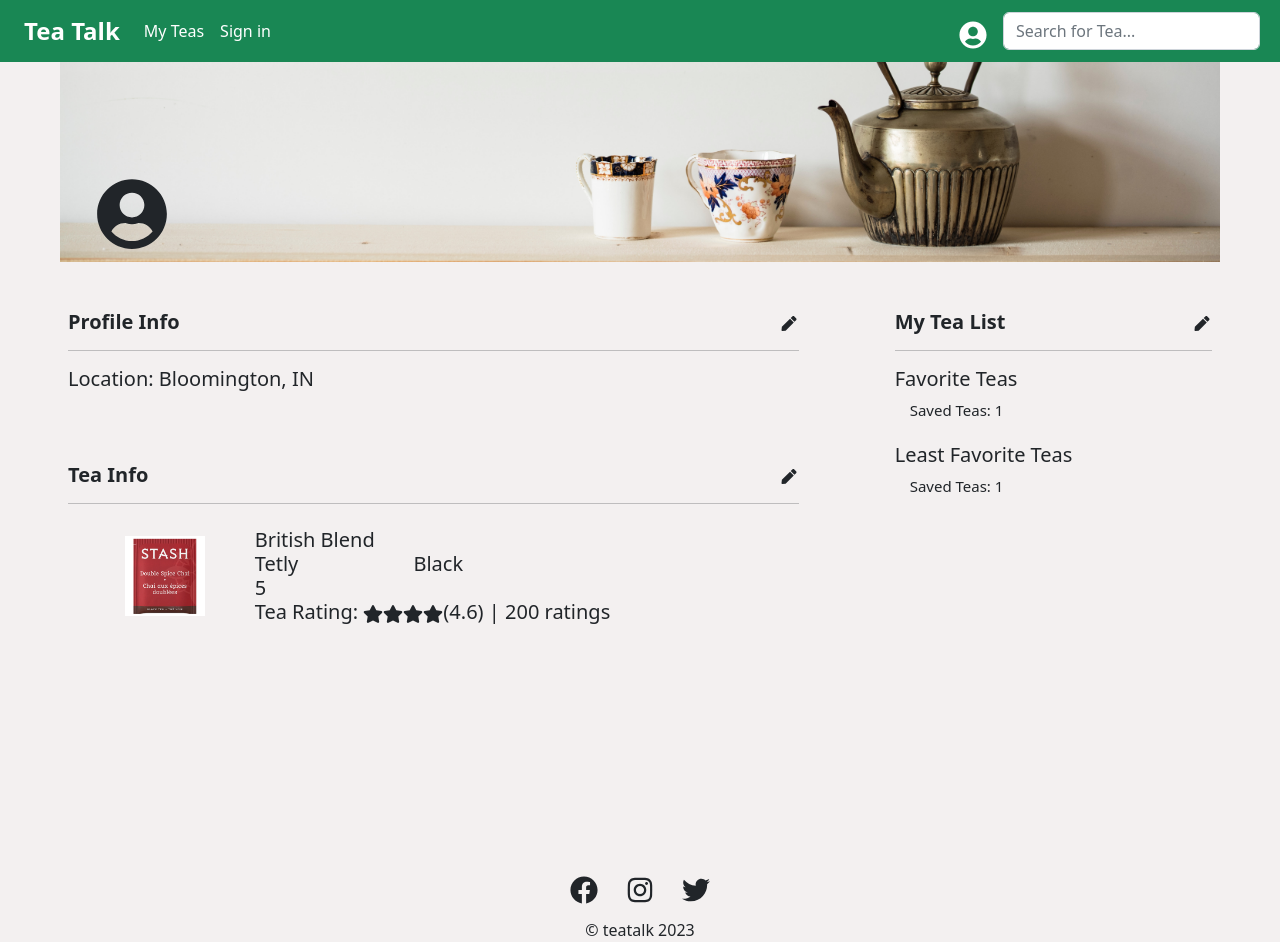
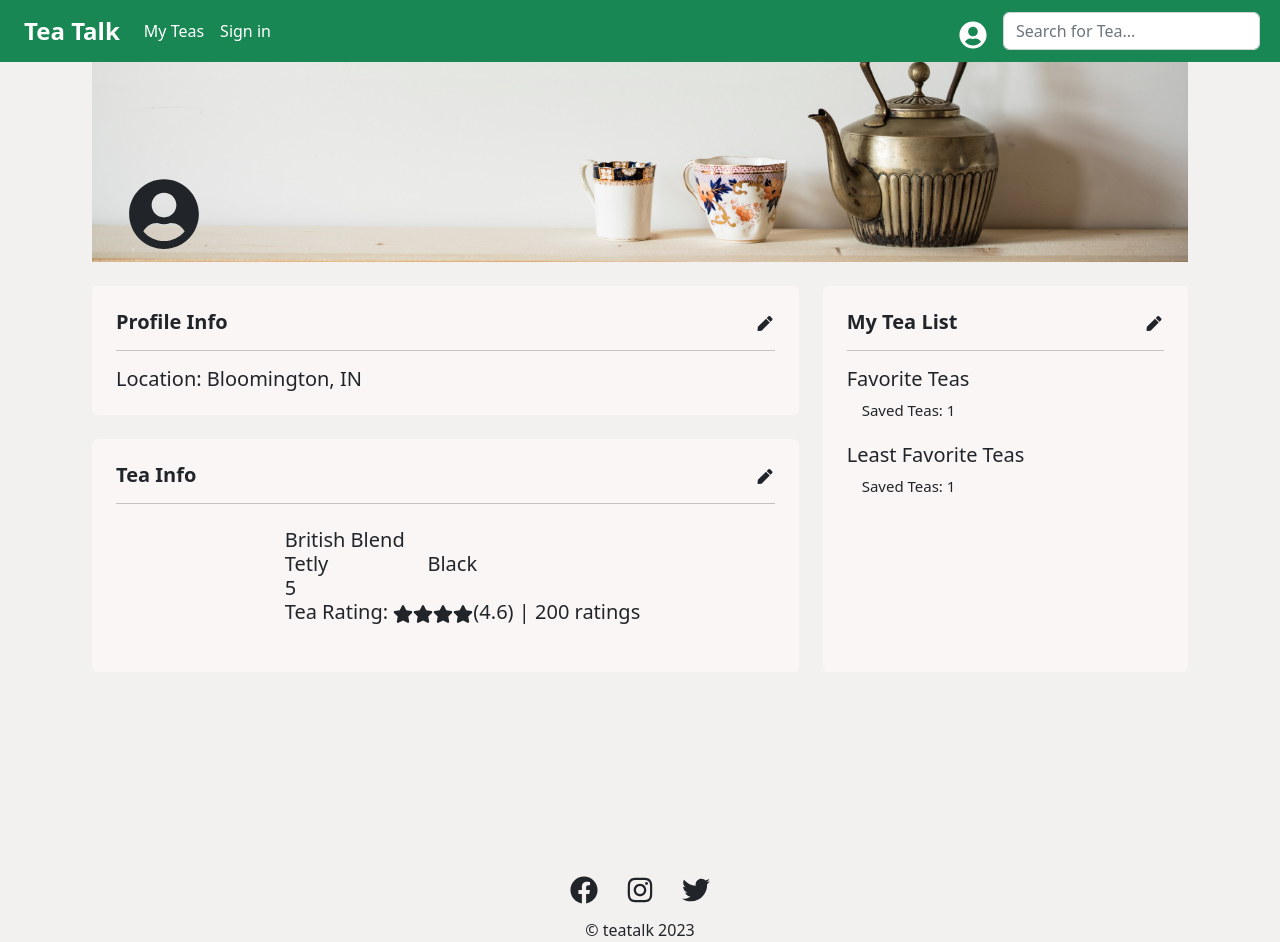
Before and after one commit to jlam3950/tea-talk-react, a React (Create React App) app: page /userProfile in a window 1280 px wide. Both pictures are taken after a click on the element "Favorite Teas". Built offline with nearby package versions, Linux system fonts and the light colour scheme; no server answers.

Commit message:
added CRUD functionality to user profile. fixed user profile UI

```diff
--- a/src/App.css
+++ b/src/App.css
@@ -51,6 +51,10 @@
 
 /* UserProfile */
 
+.userProfileContainer{
+  max-width: 76rem;
+}
+
 .userProfileLogo{
   margin-bottom: .8rem;
   margin-left: .5em;
@@ -65,8 +69,21 @@
 .userProfileHeader{
   background-size: cover;
   background-position: bottom;
+  background-image: url('../public/images/userprofile-background3.png');
+}
 
-  background-image: url('../public/images/userprofile-background3.png');
+.userProfileDescription{
+  margin-right: 1.5rem;
+  border-radius: 5px;
+}
+
+.userProfileDisplayTeas{
+  margin-right: 1.5rem;
+  border-radius: 5px;
+}
+
+.userTeaListContainer{
+  border-radius: 5px;
 }
 
 /* Navbar */
@@ -147,8 +164,13 @@
 
 /* fix responsiveness for userProfile */
 
+
 .userProfileContainer{
   margin: 0 .5em;
+}
+
+.userProfileEditBtn{
+  cursor: pointer;
 }
 
 
@@ -167,9 +189,9 @@
   font-size: 4.5em;
 }
 
-.userTeaListContainer{
+/* .userTeaListContainer{
   width: 33.3%
-}
+} */
 
   /* Tea Card  */
 
@@ -178,7 +200,7 @@
 }
 
 .teaCardImg{
-  height: 6.5em;
+  height: 5.5em;
 }
 
 .cardTitle{
--- a/src/App.js
+++ b/src/App.js
@@ -52,6 +52,8 @@ function App() {
   useEffect(() => {
     const data = JSON.parse(window.localStorage.getItem('my_user'))
     if( data !== null ){
+      // 4/3/23 added refreshTeaList to fix userProfile list render error, recheck
+      refreshTeaList(userProfile._id);
       const userTeaLists = data.TeaLists;
       if ( userTeaLists !== null ){
         setList(userTeaLists);
--- a/src/components/FavoriteList.jsx
+++ b/src/components/FavoriteList.jsx
@@ -26,7 +26,7 @@ const deleteList = async (name) => {
     const data = await res.json();
     console.log(data);
     setRender('');
-    refreshTeaList(userProfile._id)
+    refreshTeaList(userProfile._id);
 }
 
 const addTeaToList = async (name, tea) =>  {
--- a/src/components/ProfileList.jsx
+++ b/src/components/ProfileList.jsx
@@ -18,7 +18,7 @@ const ProfileList = (props) => {
   return (
     <div className="teaCard d-flex my-3 py-2 px-2">
       <div className="col-3 d-flex justify-content-center align-items-center">
-        <img className = 'profileTeaListImg' src='/images/doubleSpiceChai.png' alt="" />
+        <img className = 'profileTeaListImg' src={props.img} alt="" />
       </div>
       <div className="col-8">
         <div className="mr-2">
--- a/src/components/UserProfile.jsx
+++ b/src/components/UserProfile.jsx
@@ -1,28 +1,83 @@
 import React from 'react';
-import { useContext, useState } from 'react';
+import { useContext, useState, useEffect } from 'react';
 import { ListContext } from '../App';
 import { FaUserCircle, FaMinusCircle, FaPen } from 'react-icons/fa';
 import ProfileList from './ProfileList';
 
 const UserProfile = () => {
-  const { userProfile, list, refreshTeaList } = useContext(ListContext);
+  const { userProfile, list, refreshTeaList, editMode, setEditMode } = useContext(ListContext);
+  const [ teaEdit, setTeaEdit ] = useState(false)
   const [ listRender, setListRender ] = useState([]);
   const [ infoEdit, setInfoEdit ] = useState(false);
-  const [ teaInfoEdit, setTeaInfoEdit ] = useState(false);
+  const [ currentList, setCurrentList ] = useState([]);
   const [flag, setFlag ] = useState(false);
+  const [render, setRender] = useState(true);
+
+  // everything is working, except tea list isn't refreshing with delete
+
+  const deleteTea = async (teaID, selectedList) => {
+    // setFlag(false);
+    const id = userProfile._id;
+    const url = `http://localhost:5100/users/${id}/tealists`;
+    const res = await fetch(url, {
+        method: 'PATCH',
+        headers: {
+         'content-type': 'application/json',
+        },
+        body: JSON.stringify({
+         "action": "remove tea",
+         "payload":{
+            "listName": selectedList,
+            "tea": teaID
+         }
+        })
+      })
+    setListRender(list[selectedList]);
+    const data = await res.json();
+    console.log(data);
+    refreshTeaList(userProfile._id);
+    if(list[currentList].length === 0){
+      setTeaEdit(false);
+    }
+}
+
+const deleteList = async (name) => {
+  const id = userProfile._id;
+  const url = `http://localhost:5100/users/${id}/tealists`;
+  const res = await fetch(url, {
+      method: 'PATCH',
+      headers: {
+       'content-type': 'application/json',
+      },
+      body: JSON.stringify({
+       "action": "delete list",
+       "payload":{
+          "listName": name,
+       }
+      })
+    })
+
+  const data = await res.json();
+  console.log(data);
+  refreshTeaList(userProfile._id);
+  if(list[currentList].length === 0){
+    setEditMode(false);
+  }
+}
 
   // check on this, causes console error due to length
-  refreshTeaList(userProfile._id);
+  // refreshTeaList(userProfile._id);
 
   const storeListTeas = (listName) => {
     refreshTeaList(userProfile._id);
     setListRender(list[listName]);
     setFlag(true);
+    setCurrentList(listName);
   }
 
   return (
-   <div className = 'container-fluid vh-100'>
-    <div className="userProfileHeader h-25 d-flex align-items-end mx-5">
+   <div className ='userProfileContainer container-fluid vh-100'>
+    <div className="userProfileHeader  h-25 d-flex align-items-end mx-5">
       <div className="userProfileCard w-50 h-50 d-flex align-items-center">
         <div className="userProfileLogo">
           <FaUserCircle />
@@ -33,14 +88,14 @@ const UserProfile = () => {
       </div>
     </div>
 
-    <div className="userProfileContainer d-flex">
-      <div className="userDescriptionDisplayContainer col-8 ">
-        <div className="userProfileDescription p-4 m-4 h5">
+    <div className="userProfileContainer d-flex justify-content-center mx-5">
+      <div className="userDescriptionDisplayContainer col-8">
+        <div className="userProfileDescription p-4 my-4 h5" style ={{'backgroundColor': 'rgba(250,246,246)'}}>
           <div className="d-flex justify-content-between">
             <div style = {{'fontWeight': 'bold'}}>
               Profile Info
             </div>
-            <div>
+            <div className = 'userProfileEditBtn'>
               <FaPen style = {{height: '.75em'}} onClick = {() => setInfoEdit(!infoEdit)}/>
             </div>
           </div>
@@ -49,33 +104,36 @@ const UserProfile = () => {
             { infoEdit ? <><FaMinusCircle style = {{color: 'red'}}/> Location: Bloomington, IN</> : 'Location: Bloomington, IN' }
           </div>
         </div>
-        <div className="userProfileDisplayTeas p-4 m-4 h5">
-          <div className="d-flex justify-content-between">
+        <div className="userProfileDisplayTeas p-4 my-4 h5" style ={{'backgroundColor': 'rgba(250,246,246)'}}>
+          <div className="d-flex justify-content-between" >
             <div style = {{'fontWeight': 'bold'}}>
               Tea Info
             </div>
-            <div>
-              <FaPen style = {{height: '.75em'}} onClick = {() => setTeaInfoEdit(!teaInfoEdit)}/>
+            <div className = 'userProfileEditBtn'>
+              <FaPen style = {{height: '.75em'}} onClick = {() => setTeaEdit(!teaEdit)}/>
             </div>
           </div>
             <hr></hr>
             { flag ?
-             listRender.map((tea, i) => {
-                return <ProfileList name={tea.name} brand={tea.brand} type={tea.type} rating={tea.rating} img={tea.image} id = {tea._id} key ={i} />;
+             listRender?.map((tea, i) => {
+                return  <div id = {tea.name} key = {i}>
+                          <span>{teaEdit ? <FaMinusCircle style = {{color : 'red'}} onClick = {() => {deleteTea(tea._id, currentList )}}/> : ''}</span>
+                          <ProfileList name={tea.name} brand={tea.brand} type={tea.type} rating={tea.rating} img={tea.imageURL} id={tea._id} key={i} />
+                        </div>
               })
             : "Click on a tea list to display saved teas"
             }
 
         </div>
       </div>
-      <div className="userTeaListContainer col-4 ">
-        <div className="userProfileList p-4 m-4 h-75 h5">
+      <div className="userTeaListContainer col-4 my-4" style ={{'backgroundColor': 'rgba(250,246,246)'}}>
+        <div className="userProfileList p-0 m-4 h-75 h5">
           <div className="d-flex justify-content-between">
             <div style = {{'fontWeight': 'bold'}}>
               My Tea List
             </div>
-            <div>
-              <FaPen style = {{height: '.75em'}}/>
+            <div className = 'userProfileEditBtn'>
+              <FaPen style = {{height: '.75em'}} onClick = {() => setEditMode(!editMode)}/>
             </div>
           </div>
           <hr></hr>
@@ -86,6 +144,7 @@ const UserProfile = () => {
         Object.keys(list).map((listName, i) => {
             return <div key = {i} className ='listNameContainer'>
                         <div className ='listName' id={listName} onClick= {(e) => storeListTeas(e.target.id)}>
+                        <span>{editMode ? <FaMinusCircle className ='mx-1' style = {{color : 'red'}} onClick = {() => {deleteList(listName)}}/> : ''}</span>
                             {listName}
                         </div>
                         <div className ='listLength'>
@@ -93,6 +152,7 @@ const UserProfile = () => {
                          </div>
                    </div>
         })
+
 
         : ''
     }
```
